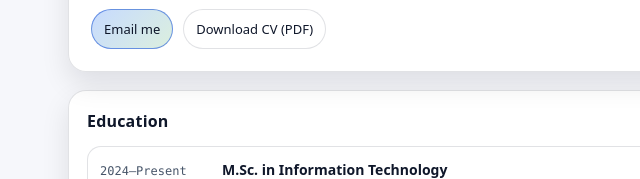
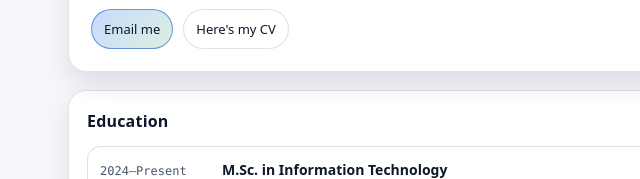
Before and after one commit to Hiephuynh2410/CV_Hiep, a plain HTML site: page index.html in a window 1280 px wide. Shown: the part 338-517 px from the top of the page, 0-640 px from the left. Drawn offline with Linux system fonts and the light colour scheme.

Commit message:
first commit

```diff
--- a/index.html
+++ b/index.html
@@ -79,7 +79,7 @@
 
           <div class="contact-row">
             <a class="btn primary" href="mailto:hiephuynh.hut@gmail.com">Email me</a>
-            <a class="btn" href="https://drive.google.com/file/d/1e7uxB6d03WmvWHuiUKxQFVQgxVXvyo5s/view?usp=sharing" target="_blank" rel="noopener">Download CV (PDF)</a>
+            <a class="btn" href="https://drive.google.com/file/d/1e7uxB6d03WmvWHuiUKxQFVQgxVXvyo5s/view?usp=sharing" target="_blank" rel="noopener">Here's my CV</a>
           </div>
 
           <div class="small muted" id="toast" style="display:none;margin-top:8px"></div>
```
